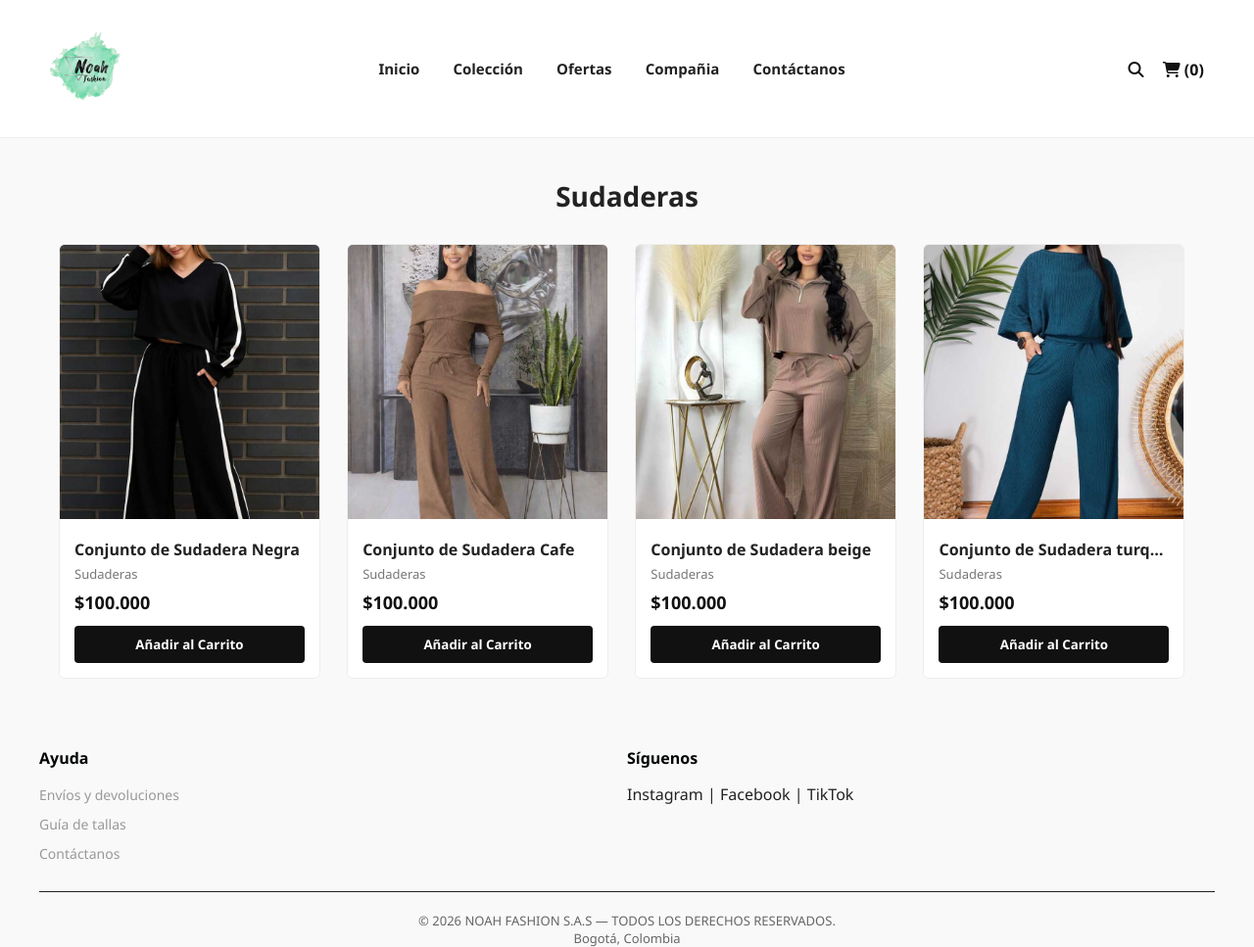
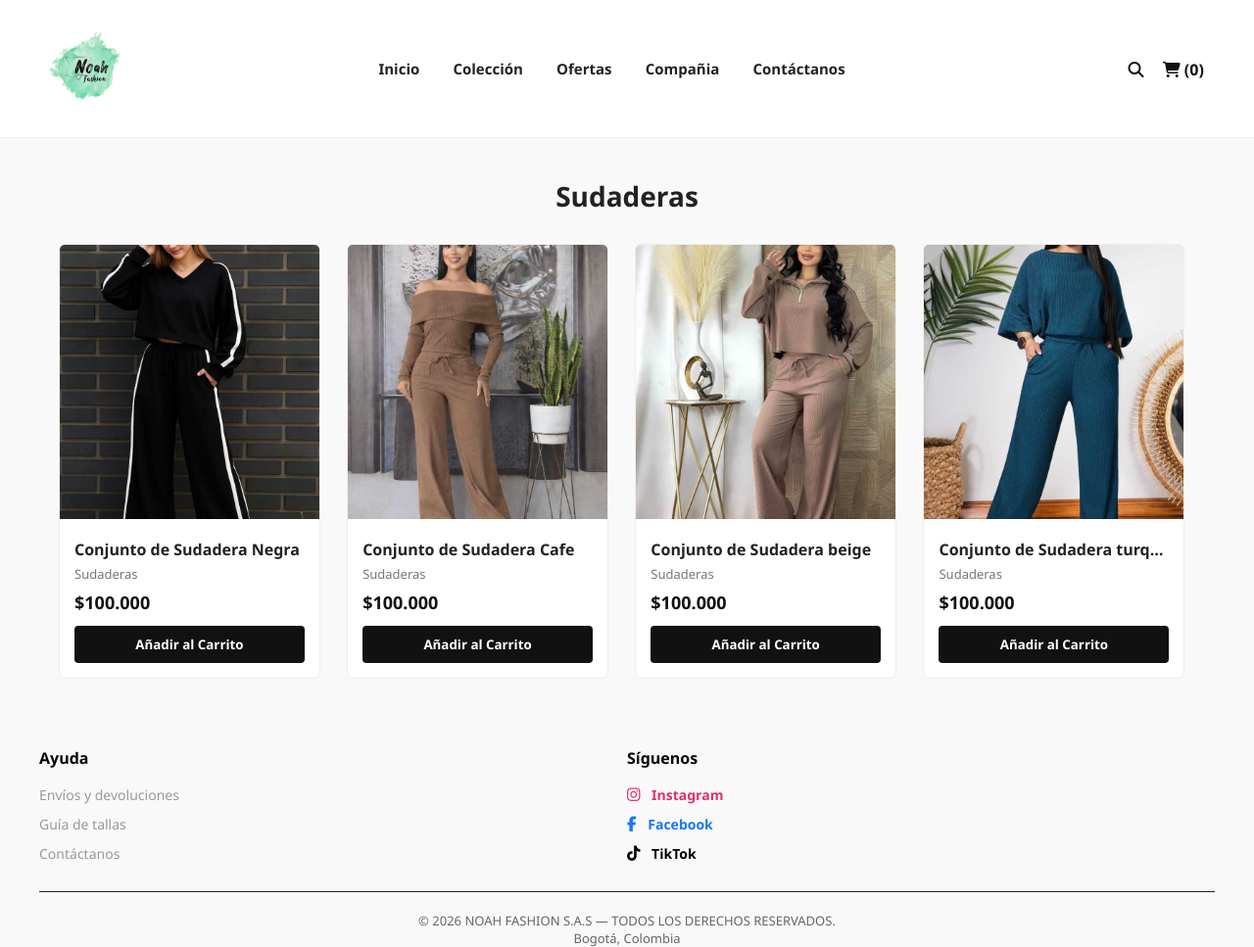
Before and after one commit to Nailivi/Noah-Fashion, a plain HTML site: page colección.html in a window 1280 px wide. Shown: the whole page at 98% size. Drawn offline with Linux system fonts and the light colour scheme.

Commit message:
feat: actualizacion de redes sociales en todos los HTML

```diff
--- a/colección.html
+++ b/colección.html
@@ -221,7 +221,18 @@
             </div>
             <div class="footer-box">
                 <h4>Síguenos</h4>
-                <p>Instagram | Facebook | TikTok</p>
+                <ul class="social-list">
+
+                    <li>
+                        <a href="https://instagram.com" target="_blank" rel="noopener" class="social-link instagram"><i class="fa-brands fa-instagram"></i> Instagram </a>
+                    </li>
+                    <li>
+                        <a href="https://facebook.com" target="_blank" rel="noopener" class="social-link facebook"><i class="fa-brands fa-facebook-f"></i> Facebook</a>
+                    </li>
+                    <li>
+                        <a href="https://tiktok.com" target="_blank" rel="noopener" class="social-link tiktok"><i class="fa-brands fa-tiktok"></i> TikTok</a>
+                    </li>
+                </ul>
             </div>
         </div>
         <div class="footer-bottom">
```
Also changed, not shown: compañia.html (+12 -1 lines), ofertas.html (+12 -1 lines), main.js (line endings or trailing spaces).
